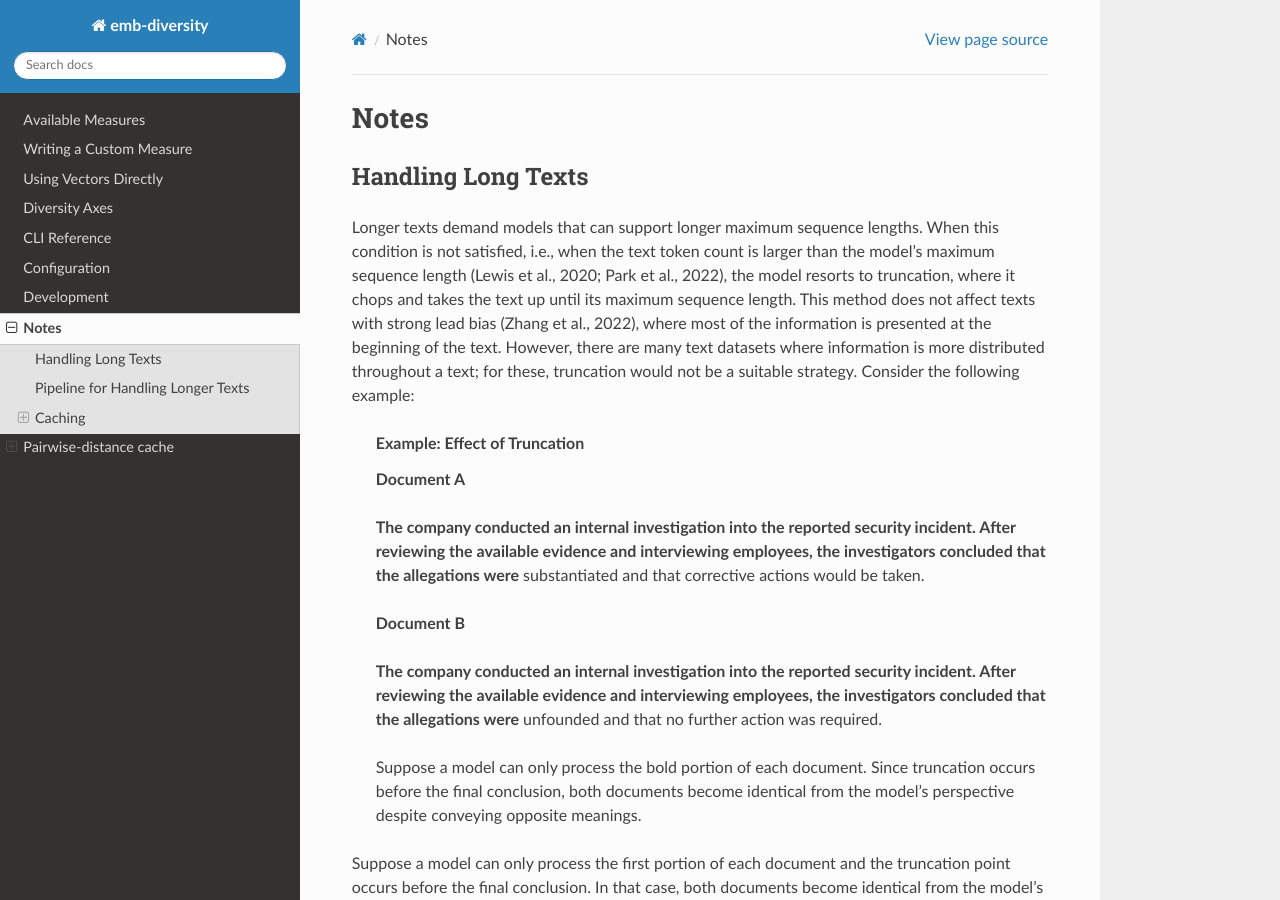
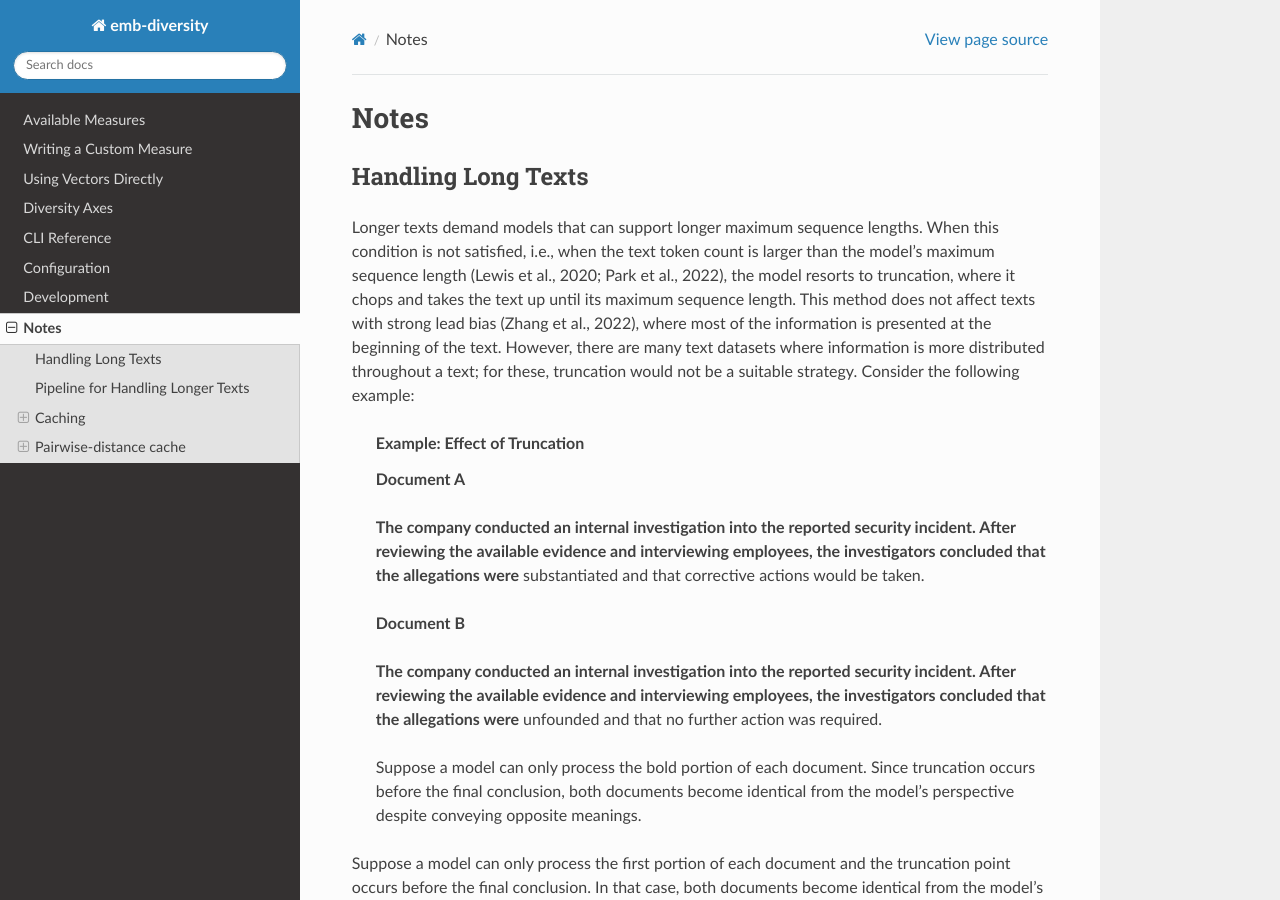
Before and after one commit to nlpsoc/emb-diversity, a Sphinx documentation site: the page built from docs/source/notes.md, in a window 1280 px wide and 900 px high. Built offline with Sphinx 7.4.7 and the Read the Docs theme 3.1.0, drawn with Linux system fonts in a browser that asks for light colours; pages that are not in the unit, such as notebooks, are missing from menus.

```diff
--- a/docs/source/notes.md
+++ b/docs/source/notes.md
@@ -112,7 +112,7 @@ Given a list of texts and an embedding configuration (model, and either truncati
     output aligns positionally with the input texts regardless of which were
     cached.
 
-# Pairwise-distance cache
+## Pairwise-distance cache
 
 Many measures require the computation of a matrix of pairwise distances between a dataset's embedding vectors (`scipy.pdist`), which is often the dominant
 computational cost when multiple measures are applied on the same data. We wrap this computation in a two-level cache, checked in order.
```
